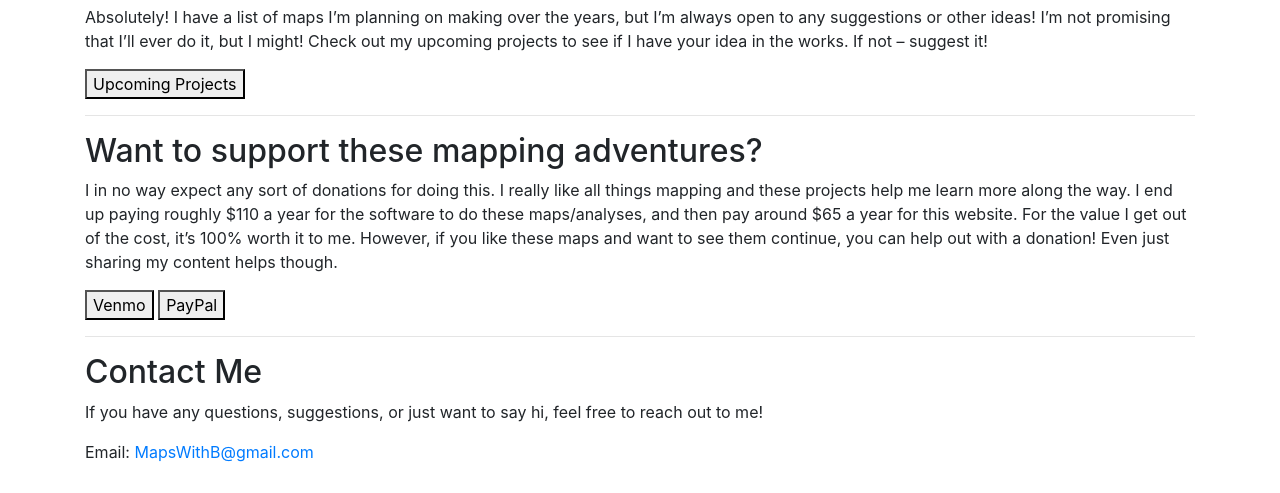
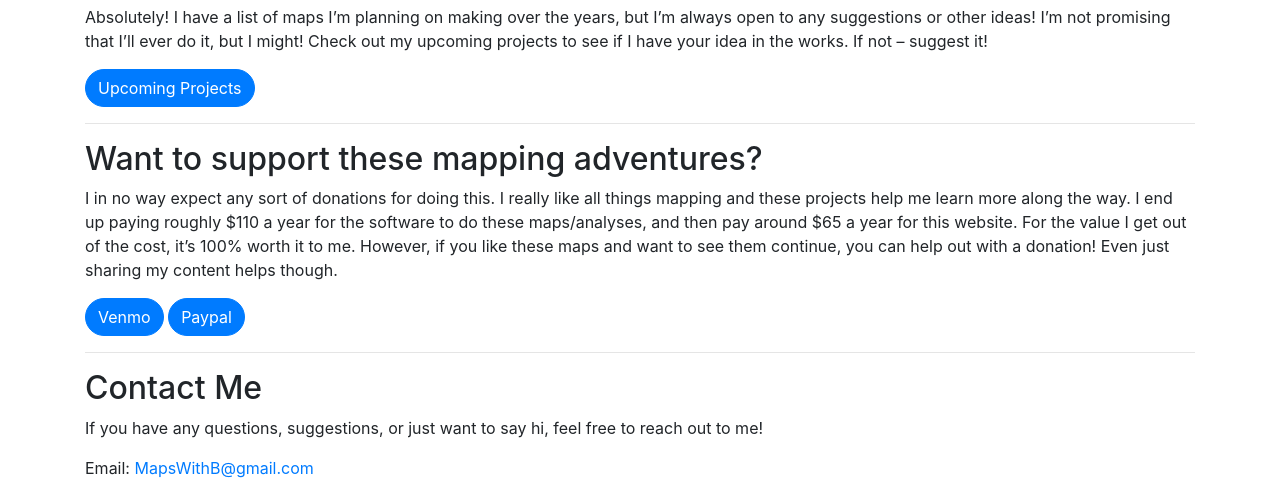
Before and after one commit to bLynnb2762/MapsWithB, a plain HTML site: page about-contact/index.html in a window 1280 px wide. Shown: the part 670-1163 px from the top of the page. Drawn offline with nearby package versions, Linux system fonts and the light colour scheme.

Commit message:
Updated button format; updated code format

```diff
--- a/about-contact/index.html
+++ b/about-contact/index.html
@@ -29,7 +29,9 @@
                 two pups and a cat I love dearly (as well as my bonus cat through my partner)!</p>
         </div>
         <div class="col-3">
-            <img src="../media/Brandy.jpg" alt="Brandy in a red, pink, black, and white striped shirt wearing black rectangle glasses and medium-red lipstick" class="img-fluid" style="max-height: 300px;">
+            <img src="../media/Brandy.jpg"
+                 alt="Brandy in a red, pink, black, and white striped shirt wearing black rectangle glasses and medium-red lipstick"
+                 class="img-fluid" style="max-height: 300px;">
         </div>
     </div>
 
@@ -52,7 +54,11 @@
             <p>Absolutely! I have a list of maps I’m planning on making over the years, but I’m always open to any
                 suggestions or other ideas! I’m not promising that I’ll ever do it, but I might! Check out my upcoming
                 projects to see if I have your idea in the works. If not – suggest it!</p>
-            <button>Upcoming Projects</button>
+            <a href="#">
+                <button type="button" class="btn btn-primary rounded-pill">
+                    Upcoming Projects
+                </button>
+            </a>
         </div>
     </div>
 
@@ -66,8 +72,16 @@
                 these maps/analyses, and then pay around $65 a year for this website. For the value I get out of the
                 cost, it’s 100% worth it to me. However, if you like these maps and want to see them continue, you can
                 help out with a donation! Even just sharing my content helps though.</p>
-            <button>Venmo</button>
-            <button>PayPal</button>
+            <a href="#">
+                <button type="button" class="btn btn-primary rounded-pill">
+                    Venmo
+                </button>
+            </a>
+            <a href="#">
+                <button type="button" class="btn btn-primary rounded-pill">
+                    Paypal
+                </button>
+            </a>
         </div>
     </div>
 
```
